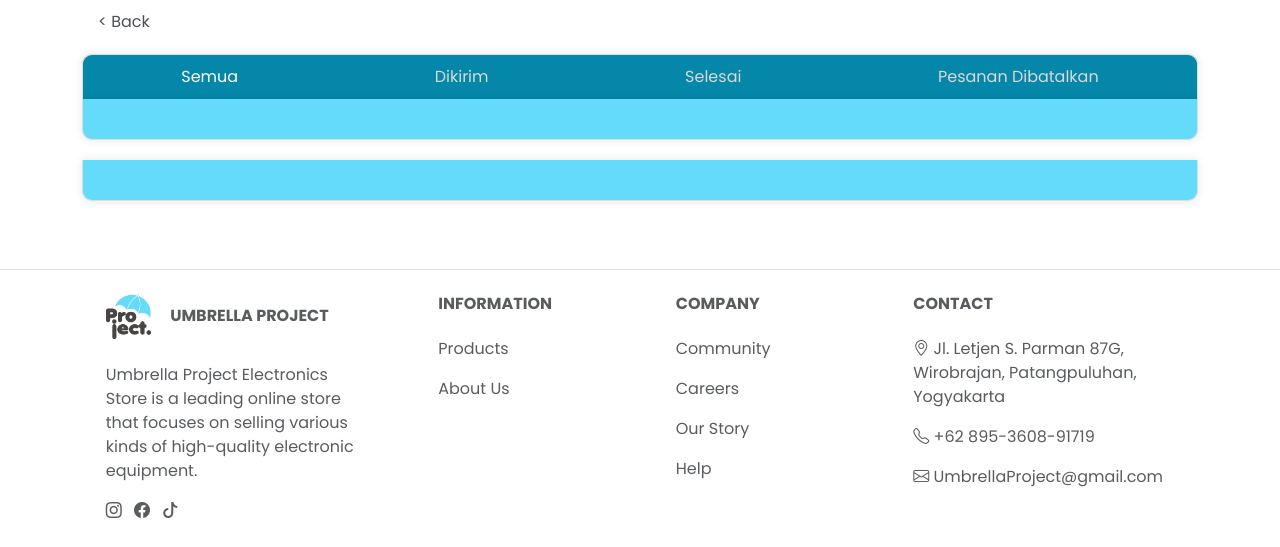
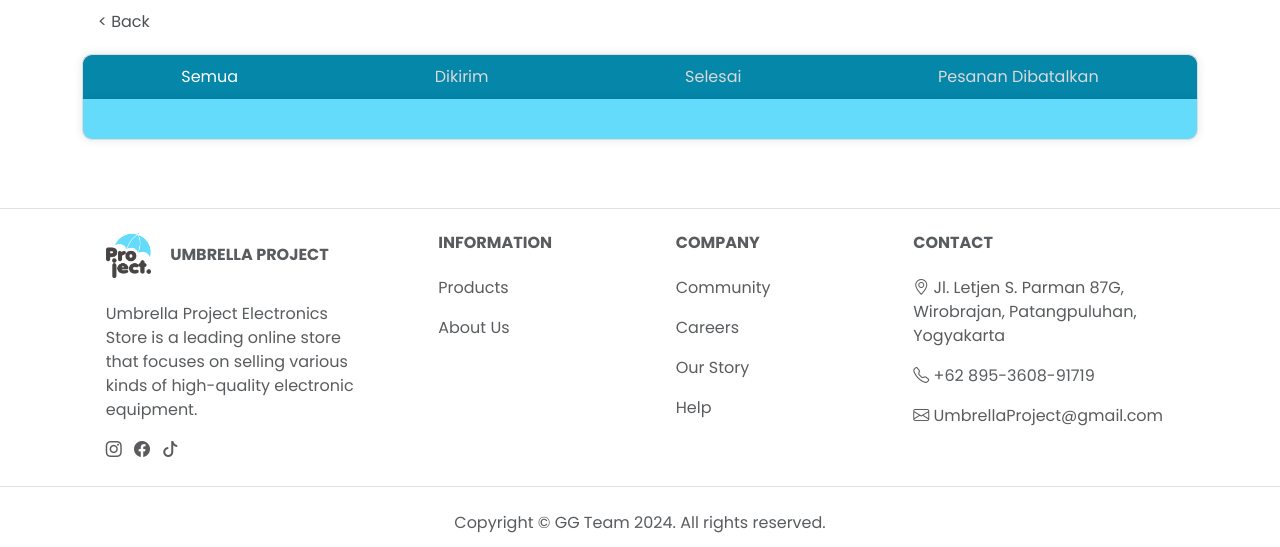
Before and after one commit to Gigabyte-Gang-Team/Umbrella-Project, a Flask app: page /history in a window 1280 px wide. Shown: the part 97-644 px from the top of the page. Run offline with Flask 3, Linux system fonts and the light colour scheme; the visitor is signed in with stand-in values (Sample User, id 1); parts of the project's set-up code (start-up, migrations or seed data) failed here and were passed over.

Commit message:
menambahkan sedikit perubahan

```diff
--- a/templates/history.html
+++ b/templates/history.html
@@ -347,7 +347,7 @@
 
                 </div>
 
-                <div id="dikirim" class="tab-content ">
+                <div id="dikirim" class="tab-content hidden">
                     <!-- <h2>Dikirim</h2> -->
                     <div class="content">
                         {% for transaction in transactions %}
```
